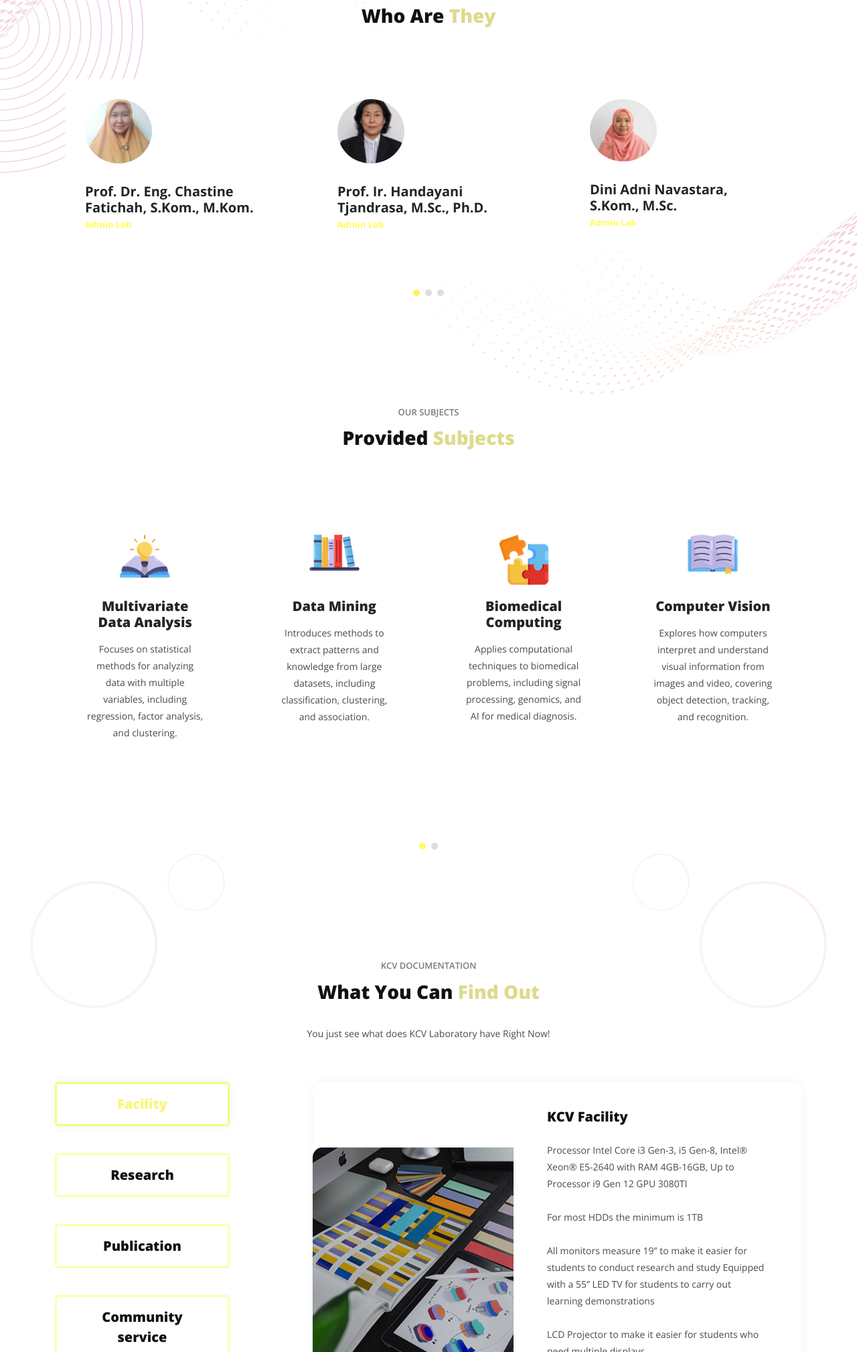
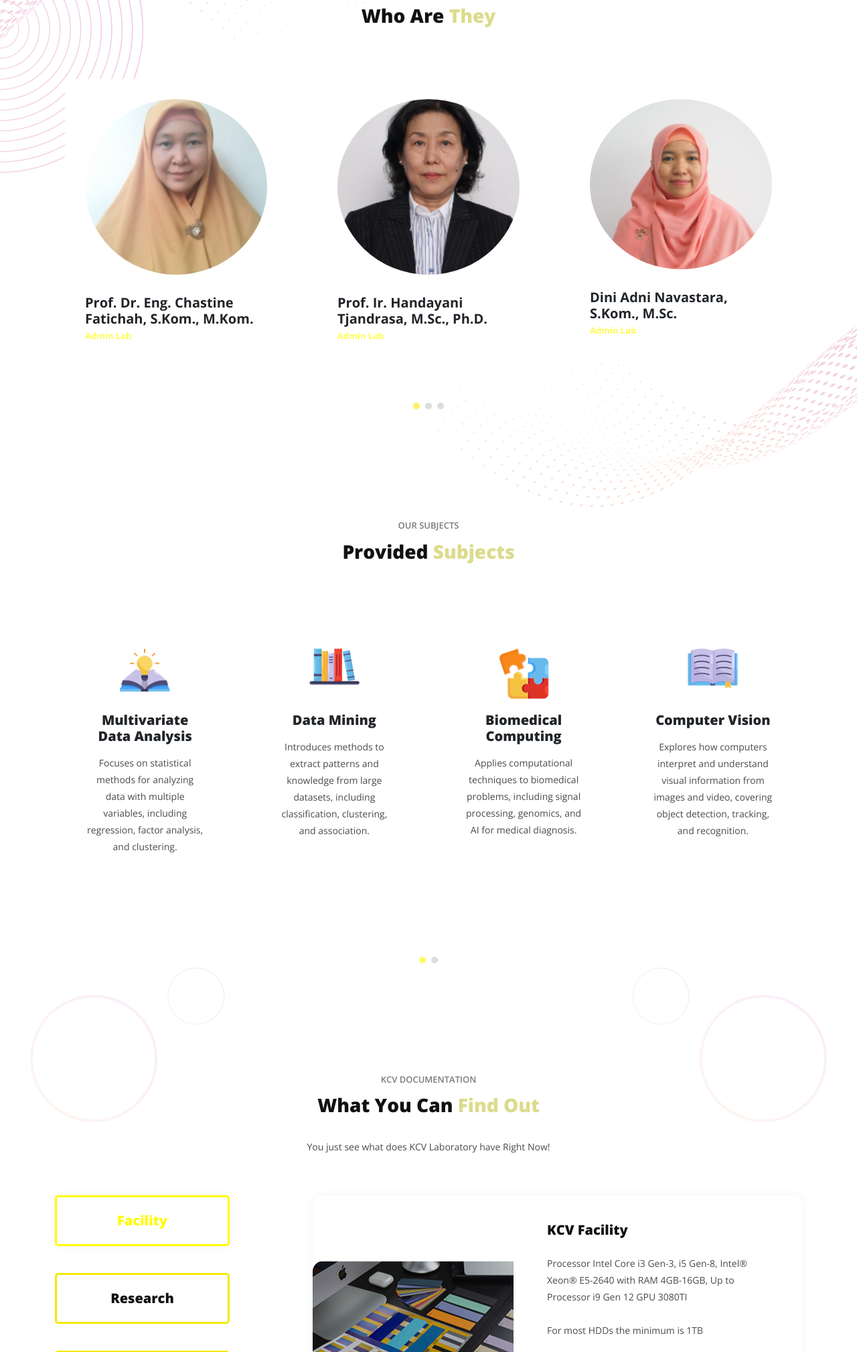
Before and after one commit to SHAT00RU/BMS-KCV, a plain HTML site: page index.html in a window 1280 px wide. Shown: the part 782-2800 px from the top of the page at 67% size. Drawn offline with nearby package versions, Linux system fonts and the light colour scheme.

Commit message:
Update templatemo-eduwell-style.css

```diff
--- a/assets/css/templatemo-eduwell-style.css
+++ b/assets/css/templatemo-eduwell-style.css
@@ -327,7 +327,7 @@ header
   font-weight: 400;
   font-size: 14px;
   text-transform: capitalize;
-  color: #fff;
+  color: #000000;
   -webkit-transition: all 0.3s ease 0s;
   -moz-transition: all 0.3s ease 0s;
   -o-transition: all 0.3s ease 0s;
@@ -833,7 +833,7 @@ section.our-courses .naccs {
 }
 
 section.our-courses .naccs .menu div {
-  padding: 15px 30px;
+  padding: 20px 30px;
   text-align: center;
   border-radius: 5px !important;
   margin-bottom: 40px;
@@ -844,12 +844,12 @@ section.our-courses .naccs .menu div {
   vertical-align: middle;
   font-weight: 900;
   transition: 1s all cubic-bezier(0.075, 0.82, 0.165, 1);
-  border: 3px solid rgba(249, 255, 82, 0.5);
+  border: 3px solid rgb(245, 233, 2);
 }
 
 section.our-courses .naccs .menu div.active {
-  color: #f9f774;
-  border: 3px solid rgb(241, 253, 127);
+  color: #fffb00;
+  border: 3px solid rgb(255, 251, 0);
   box-shadow: 0px 0px 15px rgba(0, 0, 0, 0.05);
 }
 
@@ -1062,8 +1062,7 @@ section.testimonials:after {
 
 .testimonials .item img {
   align-items: center;
-  max-width: 100px;
-  width: 100px;
+  width: 150px;
   z-index: 2;
   position: top;
   right: 30px;
@@ -1758,8 +1757,8 @@ body {
     font-size: 62px;
   }
   .header-area {
-    background: rgb(219, 222, 138) !important;
-    background: linear-gradient(-145deg, rgb(218, 222, 138) 0%, rgb(224, 251, 73) 100%) !important;
+    background: rgb(246, 255, 0) !important;
+    background: linear-gradient(-145deg, rgb(242, 255, 0) 0%, rgb(242, 254, 0) 100%) !important;
   }
   .services .owl-nav .owl-next{
     right: -70px;
```
